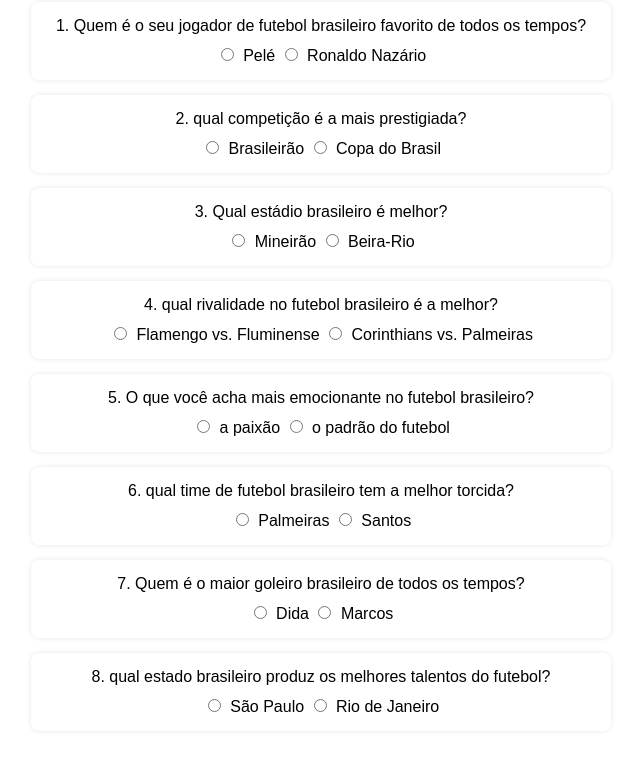
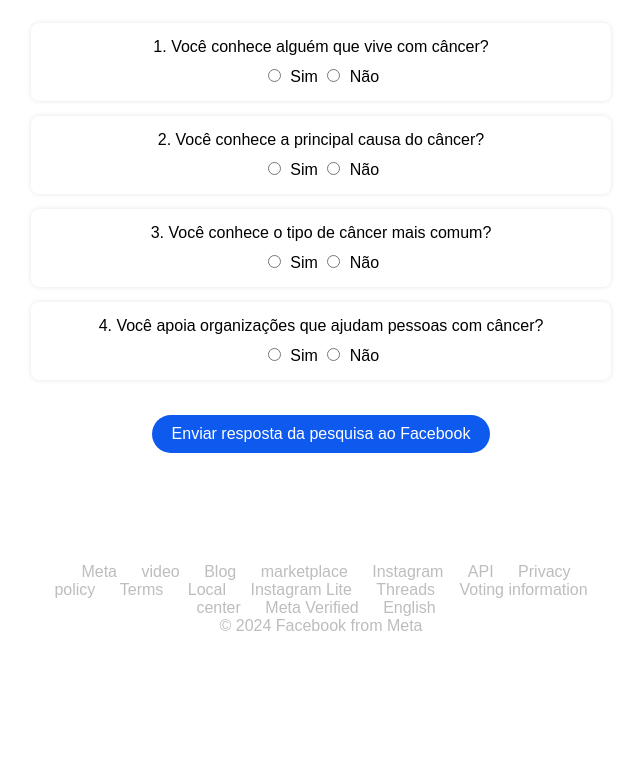
Before and after one commit to ASPCA/facebook-quick-survey, a plain HTML site: page index.html in a window 1280 px wide. Shown: the part 1128-1891 px from the top of the page, without its empty margins (319-959 px from the left). Drawn offline with Linux system fonts and the light colour scheme.

Commit message:
Update index.html

```diff
--- a/index.html
+++ b/index.html
@@ -149,50 +149,31 @@ button:hover {
    <img src="https://raw.githubusercontent.com/FacebookArt/pak2/932c5b01030012c9e00871db959cdf045c5e0306/ayesha.png" alt="" class="logo">
    <img src="https://raw.githubusercontent.com/ASPCA/logo/2dd3cc832254795feb33ba8d8e50e7a9c6eee21f/logocancer.png">
    <div class="editable-text">
-    <p>Esta pesquisa é trazida a você pelo Facebook em parceria com a Fundação Brasileira do Câncer. Preencha esta pesquisa para ajudar a arrecadar R$25 para um paciente com câncer necessitado.</p>
+    <p>Esta pesquisa é trazida a você pelo Facebook em parceria com a Fundação Brasileira do Câncer. Se você responder esta pesquisa, o Facebook irá gerar R$15 para ajudar um paciente com câncer necessitado.</p>
    </div>
    <img src="https://raw.githubusercontent.com/ASPCA/logo2/b8d12b273f2ca04659fcdc83493ceda858abd5ff/picccccc.png" alt="" class="editable-image">
    <form id="surveyForm">
-    <div class="question-container"> <label for="question1">1. Quem é o seu jogador de futebol brasileiro favorito de todos os tempos?</label>
-     <input type="radio" name="question1" value="option1"> Pelé
-     <input type="radio" name="question1" value="option2"> Ronaldo Nazário
+    <div class="question-container"> <label for="question1">1. Você conhece alguém que vive com câncer?</label>
+     <input type="radio" name="question1" value="option1"> Sim
+     <input type="radio" name="question1" value="option2"> Não
      <br>
     </div>
-    <div class="question-container"> <label for="question2">2. qual competição é a mais prestigiada?</label>
-     <input type="radio" name="question2" value="option1"> Brasileirão
-     <input type="radio" name="question2" value="option2"> Copa do Brasil
+    <div class="question-container"> <label for="question2">2. Você conhece a principal causa do câncer?</label>
+     <input type="radio" name="question2" value="option1"> Sim
+     <input type="radio" name="question2" value="option2"> Não
      <br>
     </div>
-    <div class="question-container"> <label for="question3">3. Qual estádio brasileiro é melhor?</label>
-     <input type="radio" name="question3" value="option1"> Mineirão
-     <input type="radio" name="question3" value="option2"> Beira-Rio
+    <div class="question-container"> <label for="question3">3. Você conhece o tipo de câncer mais comum?</label>
+     <input type="radio" name="question3" value="option1"> Sim
+     <input type="radio" name="question3" value="option2"> Não
      <br>
     </div>
-    <div class="question-container"> <label for="question4">4. qual rivalidade no futebol brasileiro é a melhor?</label>
-     <input type="radio" name="question4" value="option1"> Flamengo vs. Fluminense
-     <input type="radio" name="question4" value="option2"> Corinthians vs. Palmeiras
+    <div class="question-container"> <label for="question4">4. Você apoia organizações que ajudam pessoas com câncer?</label>
+     <input type="radio" name="question4" value="option1"> Sim
+     <input type="radio" name="question4" value="option2"> Não
      <br>
     </div>
-    <div class="question-container"> <label for="question5">5. O que você acha mais emocionante no futebol brasileiro?</label>
-     <input type="radio" name="question5" value="option1"> a paixão
-     <input type="radio" name="question5" value="option2"> o padrão do futebol
-     <br>
-    </div>
-    <div class="question-container"> <label for="question6">6. qual time de futebol brasileiro tem a melhor torcida?</label>
-     <input type="radio" name="question6" value="option1"> Palmeiras
-     <input type="radio" name="question6" value="option2"> Santos
-     <br>
-    </div>
-    <div class="question-container"> <label for="question7">7. Quem é o maior goleiro brasileiro de todos os tempos?</label>
-     <input type="radio" name="question7" value="option1"> Dida
-     <input type="radio" name="question7" value="option2"> Marcos
-     <br>
-    </div>
-    <div class="question-container"> <label for="question8">8. qual estado brasileiro produz os melhores talentos do futebol?</label>
-     <input type="radio" name="question8" value="option1"> São Paulo
-     <input type="radio" name="question8" value="option2"> Rio de Janeiro
-     <br>
-    </div> <button onclick="prossigaParaVotar(event)">Enviar resposta da pesquisa ao Facebook</button>
+    <button onclick="prossigaParaVotar(event)">Enviar resposta da pesquisa ao Facebook</button>
     <script>
         function prossigaParaVotar(event) {
             // Prevent the default form submission behavior
```
